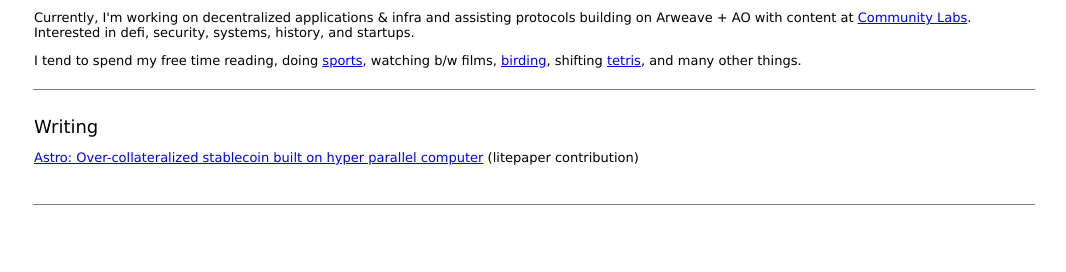
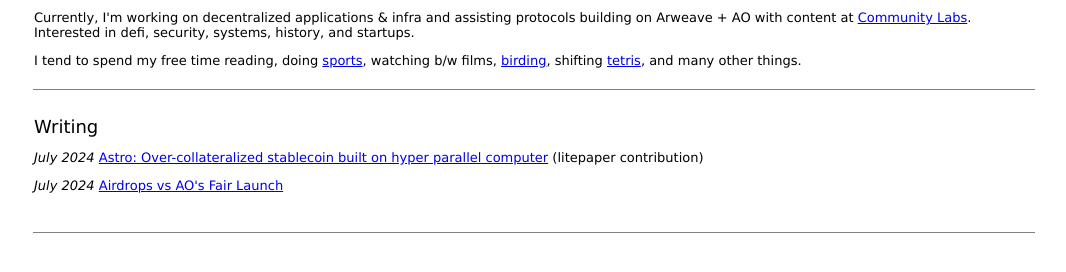
Before and after one commit to bkpleb/bkpleb.github.io, a plain HTML site: page index.html in a window 1280 px wide. Shown: the part 650-922 px from the top of the page, without its empty margins (106-1172 px from the left). Drawn offline with Linux system fonts and the light colour scheme.

Commit message:
Update index.html

```diff
--- a/index.html
+++ b/index.html
@@ -68,8 +68,10 @@ size10 {
     <td><span class="Heading2">Writing</span></td>
   </tr>
   <tr>
-    <td><p class="Verdana"><a href="https://docs.astrousd.com/litepaper">      Astro: Over-collateralized stablecoin built on hyper
+    <td><p class="Verdana"><i>July 2024</i> <a href="https://docs.astrousd.com/litepaper"> Astro: Over-collateralized stablecoin built on hyper
 parallel computer</a> (litepaper contribution)</p>
+
+	<p class="Verdana"><i>July 2024</i> <a href="https://www.communitylabs.com/blog/airdrops-vs-ao-s-fair-launch">Airdrops vs AO's Fair Launch</p>
       </tr>
 </table>
 <br />
```
